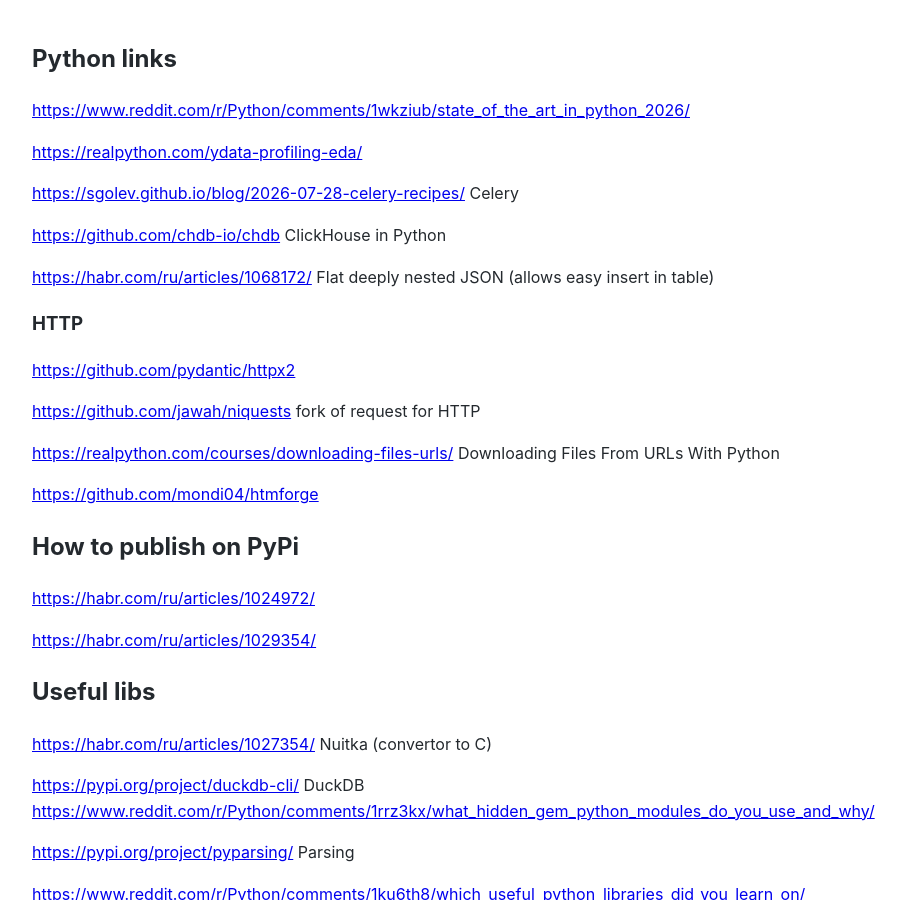
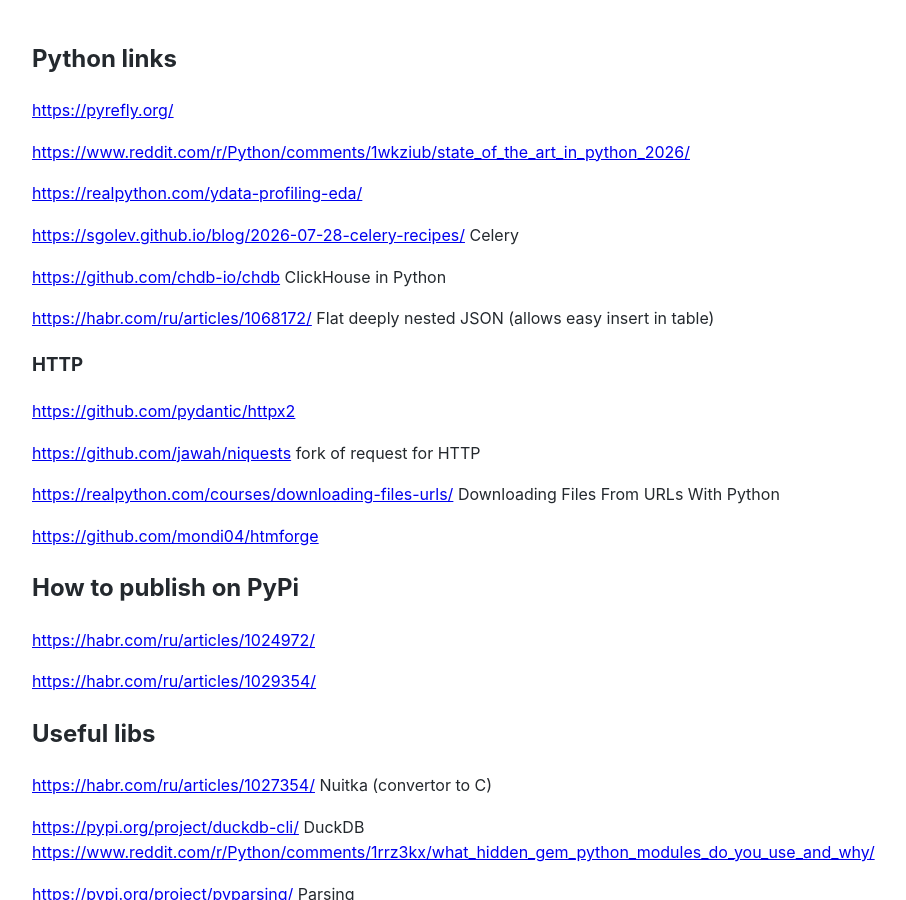
Before and after one commit to Michael-Lubinsky/michael-lubinsky.github.com, a Jekyll site: the page built from python/python_links.md, in a window 1280 px wide and 900 px high. Shown: the whole window, without its empty margins (158-1064 px from the left). Built offline with Jekyll 4.4.1, drawn with Linux system fonts in a browser that asks for light colours; our own code applies the rules of GitHub Pages for plain Markdown files.

Commit message:
Add PyRefly link to Python links
Added a new link to PyRefly in the Python links section.

```diff
--- a/python/python_links.md
+++ b/python/python_links.md
@@ -1,4 +1,6 @@
 ## Python links
+
+<https://pyrefly.org/>
 
 <https://www.reddit.com/r/Python/comments/1wkziub/state_of_the_art_in_python_2026/>
 
```
